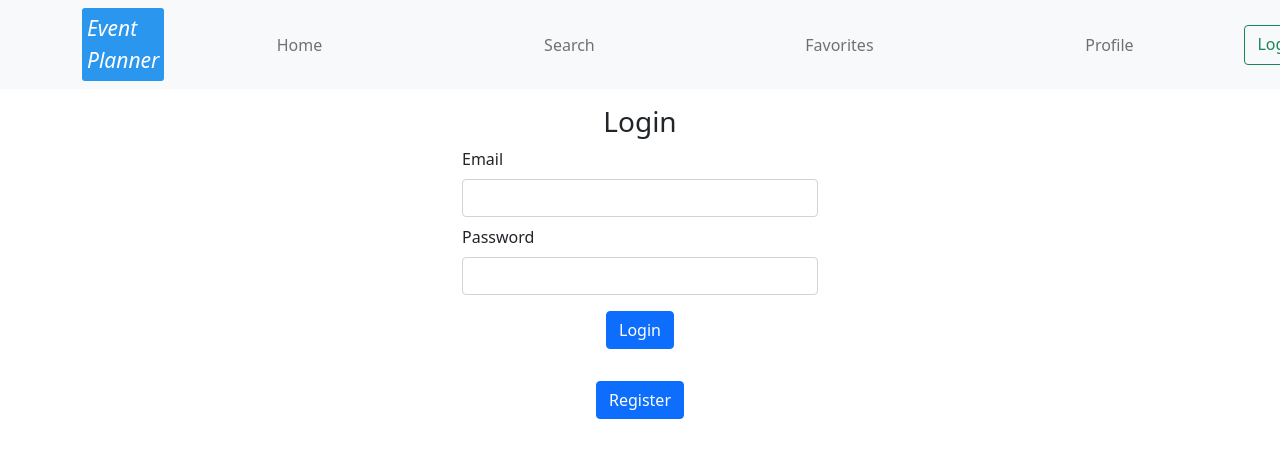
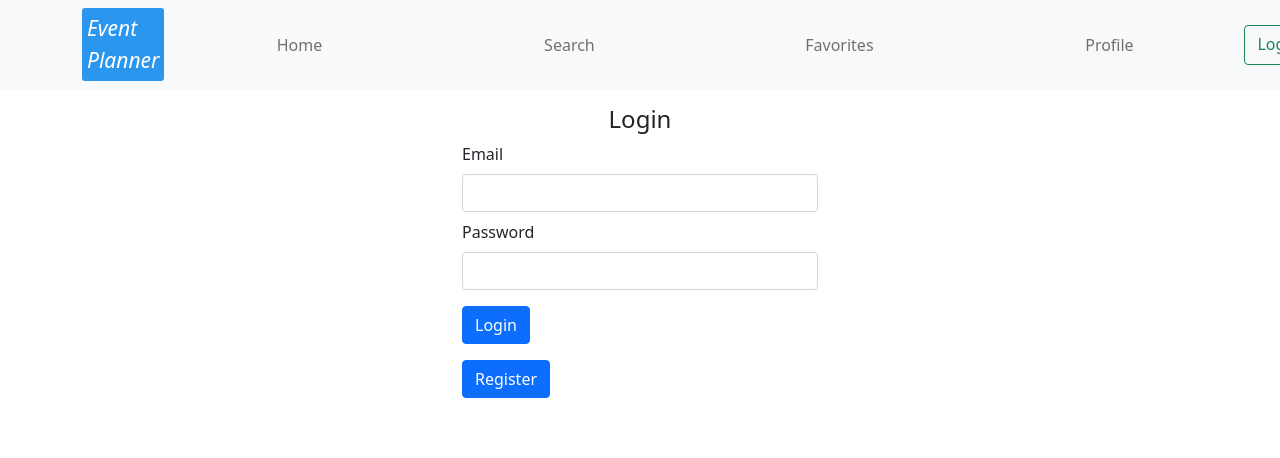
Before and after one commit to CSC-4350-Final-Project/UI, a React (Create React App) app: page /login in a window 1280 px wide. Shown: the top 458 px of the page. Built offline with nearby package versions, Linux system fonts and the light colour scheme.

Commit message:
fixing some styling errors

```diff
--- a/src/components/Event/EventActions/EventActions.js
+++ b/src/components/Event/EventActions/EventActions.js
@@ -30,8 +30,13 @@ function EventActions({
         ...auth.headers(),
       },
     }).then((response) => response.json())
-      .then((data) => console.log(data));
-    setFavorite('Favorited');
+      .then((data) => {
+        if (data.is_favorite) {
+          setFavorite('Favorited');
+        } else {
+          setFavorite('Favorite Event');
+        }
+      });
   }
 
   function favoriteEvent() {
--- a/src/components/Favorites/Favorites.js
+++ b/src/components/Favorites/Favorites.js
@@ -11,7 +11,7 @@ function Favorites() {
       headers: auth.headers(),
       header: { 'Content-Type': 'application/json' },
     }).then((response) => response.json())
-      .then((data) => console.log(data));
+      .then(() => {});
   }
   useEffect(() => { getFavorites(); }, []);
 
--- a/src/components/Login/Login.css
+++ /dev/null
@@ -1,14 +0,0 @@
-.login-button{
-margin: 0;
-  position: absolute;
-  top: 50%;
-  left: 50%;
-  -ms-transform: translate(-50%, -50%);
-  transform: translate(-50%, -50%);
-}
-
-.mx-auto-button{
-    transition: transform .8s;
-	text-align: center;
-    margin: 0 auto;
-}
--- a/src/components/Login/Login.js
+++ b/src/components/Login/Login.js
@@ -10,7 +10,6 @@ import {
 import { Link, Navigate } from 'react-router-dom';
 import PropTypes from 'prop-types';
 import useAuth from '../../hooks/useAuth';
-import './Login.css';
 
 function Login({ register }) {
   const [form, setForm] = useState({ email: '', password: '', username: '' });
@@ -42,16 +41,16 @@ function Login({ register }) {
 
   return auth.authed ? <Navigate to="/" replace /> : (
     <Container>
+      <Form onSubmit={(e) => loginRegister(e)}>
         <Row className="mt-3">
           <Col className="mx-auto" xs={12} sm={4}>
-          <h3 className="text-center">
+            <h4 className="text-center">
               {register ? 'Register' : 'Login'}
-          </h3>
+            </h4>
           </Col>
         </Row>
         <Row>
           <Col className="mx-auto" xs={12} sm={4}>
-          <Form onSubmit={() => loginRegister()}>
             {register
               && (
                 <Form.Group className="mb-2">
@@ -67,25 +66,25 @@ function Login({ register }) {
               <Form.Label>Password</Form.Label>
               <Form.Control required value={form.password} onChange={(e) => setForm({ ...form, password: e.target.value })} type="password" />
             </Form.Group>
-          </Form>
           </Col>
         </Row>
         <Row className="mt-3">
-        <Col className="mx-auto-button" xs={12} sm={4}>
+          <Col className="mx-auto" xs={12} sm={4}>
             <div>
-            <Button onClick={() => loginRegister()} variant="primary">{register ? 'Register' : 'Login'}</Button>
+              <Button type="submit" variant="primary">{register ? 'Register' : 'Login'}</Button>
             </div>
           </Col>
         </Row>
         <Row className="mt-3">
-        <Col className="mx-auto-button" xs={12} sm={4}>
+          <Col className="mx-auto" xs={12} sm={4}>
             <div>
               {register
                 ? <Button as={Link} to="/login">Back to login&nbsp;</Button>
-              : <Button className="login-button" as={Link} to="/register">Register</Button>}
+                : <Button as={Link} to="/register">Register</Button>}
             </div>
           </Col>
         </Row>
+      </Form>
     </Container>
   );
 }
```
Lines whose indentation alone changed are shown as unchanged.
